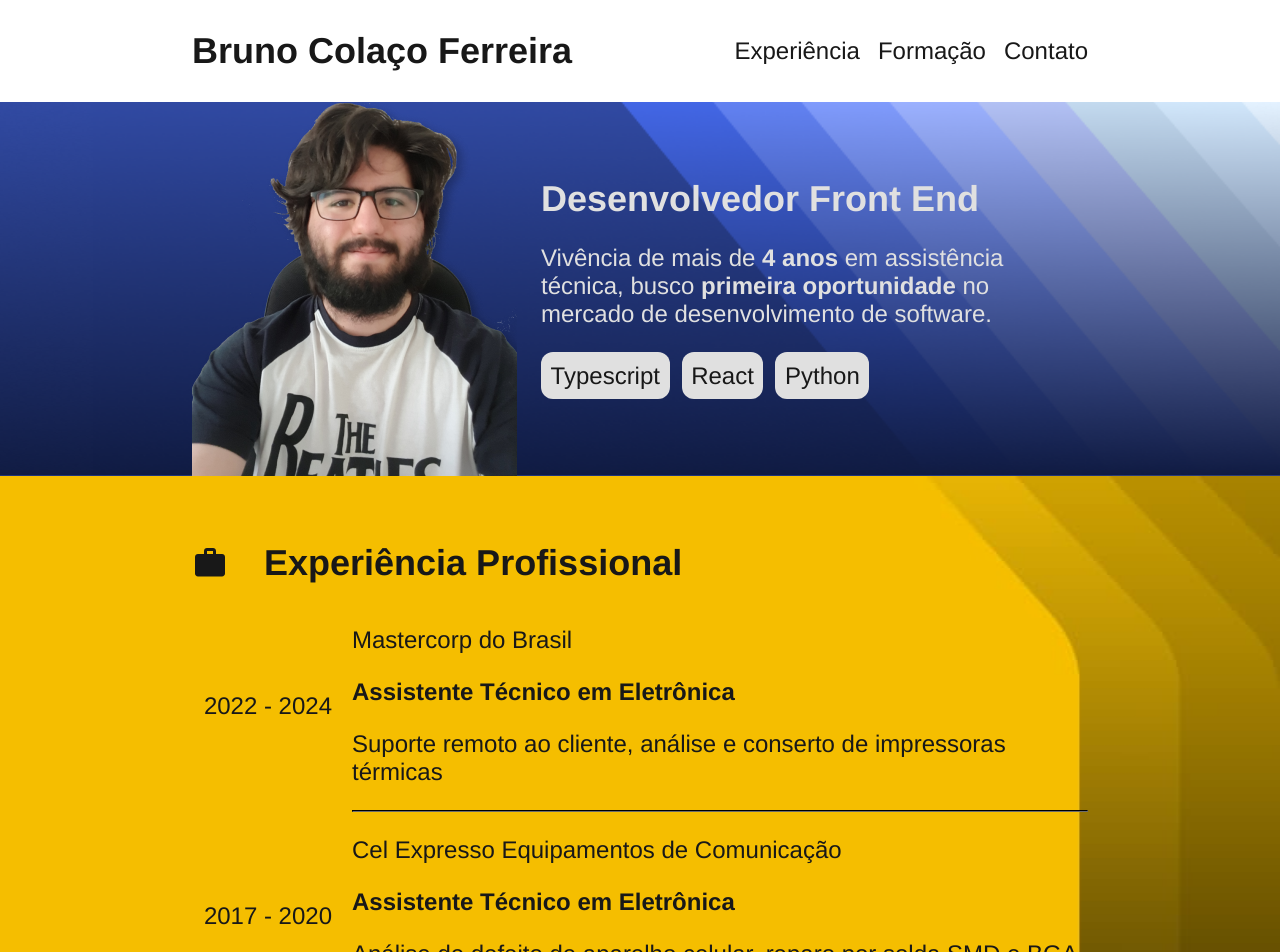
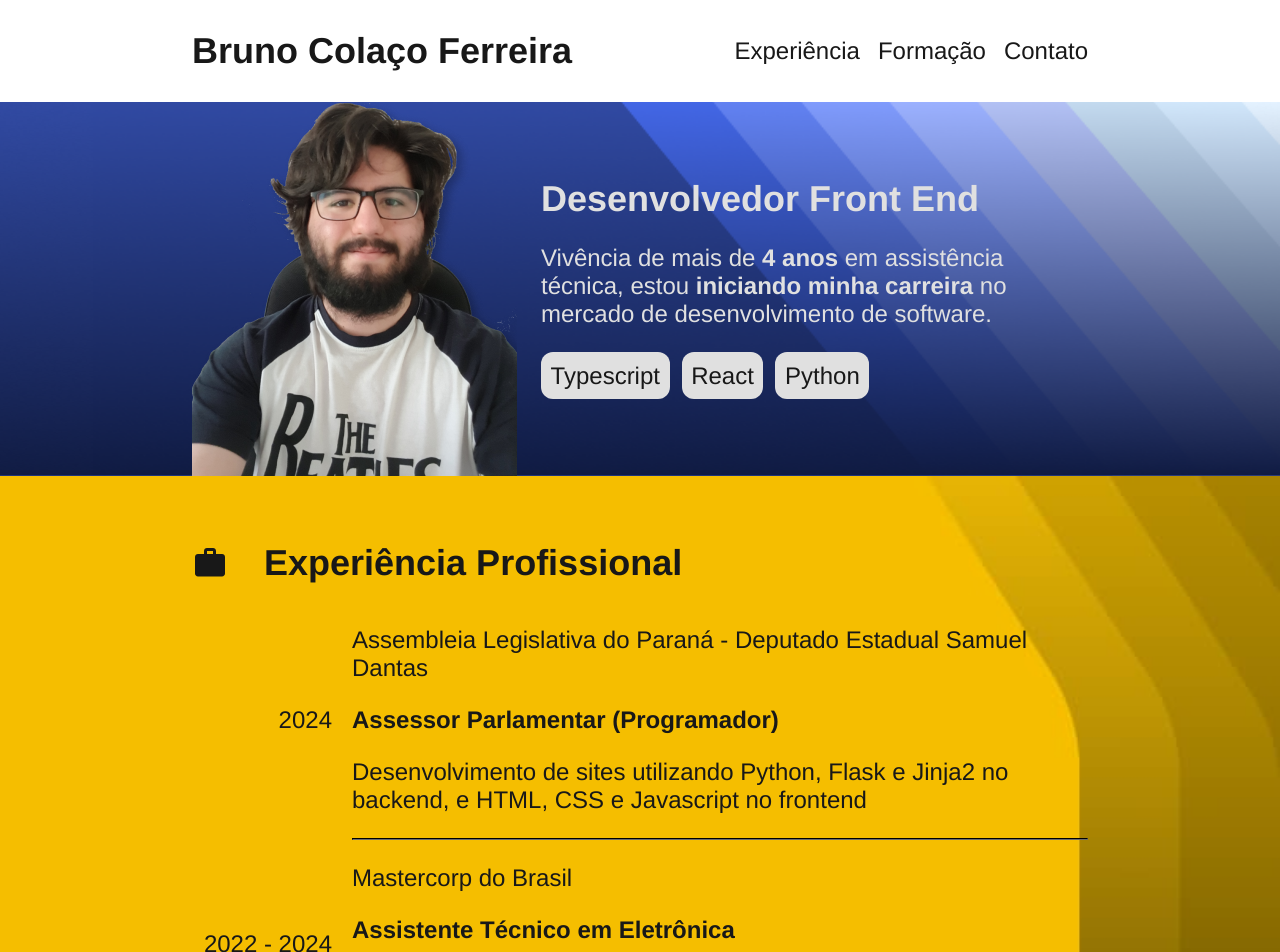
Before and after one commit to bcf513/PaginaPessoal, a React (Vite) app: page / in a window 1280 px wide. Shown: the top 952 px of the page. Built offline with nearby package versions, Linux system fonts and the light colour scheme.

Commit message:
Atualização de valores

```diff
--- a/src/Pages/Inicial/ExperienciaProfissional.tsx
+++ b/src/Pages/Inicial/ExperienciaProfissional.tsx
@@ -42,6 +42,15 @@ function ExperienciaProfissional() {
         </div>
         <div className="lista-cursos">
           <Experiencia
+            data="2024"
+            funcao="Assessor Parlamentar (Programador)"
+            empresa="Assembleia Legislativa do Paraná - Deputado Estadual Samuel Dantas"
+            descricao="Desenvolvimento de sites utilizando Python, Flask e Jinja2 no backend, e HTML, CSS e Javascript no frontend"
+          />
+          <div className="divider-container">
+            <hr />
+          </div>
+          <Experiencia
             data="2022 - 2024"
             funcao="Assistente Técnico em Eletrônica"
             empresa="Mastercorp do Brasil"
--- a/src/Pages/Introducao/Introducao.tsx
+++ b/src/Pages/Introducao/Introducao.tsx
@@ -14,7 +14,7 @@ function Introducao() {
           <h2>Desenvolvedor Front End</h2>
           <p className="descricao-introducao">
             Vivência de mais de <strong>4 anos</strong> em assistência técnica,
-            busco <strong>primeira oportunidade</strong> no mercado de
+            estou <strong>iniciando minha carreira</strong> no mercado de
             desenvolvimento de software.
           </p>
           <div className="ferramentas">
```
